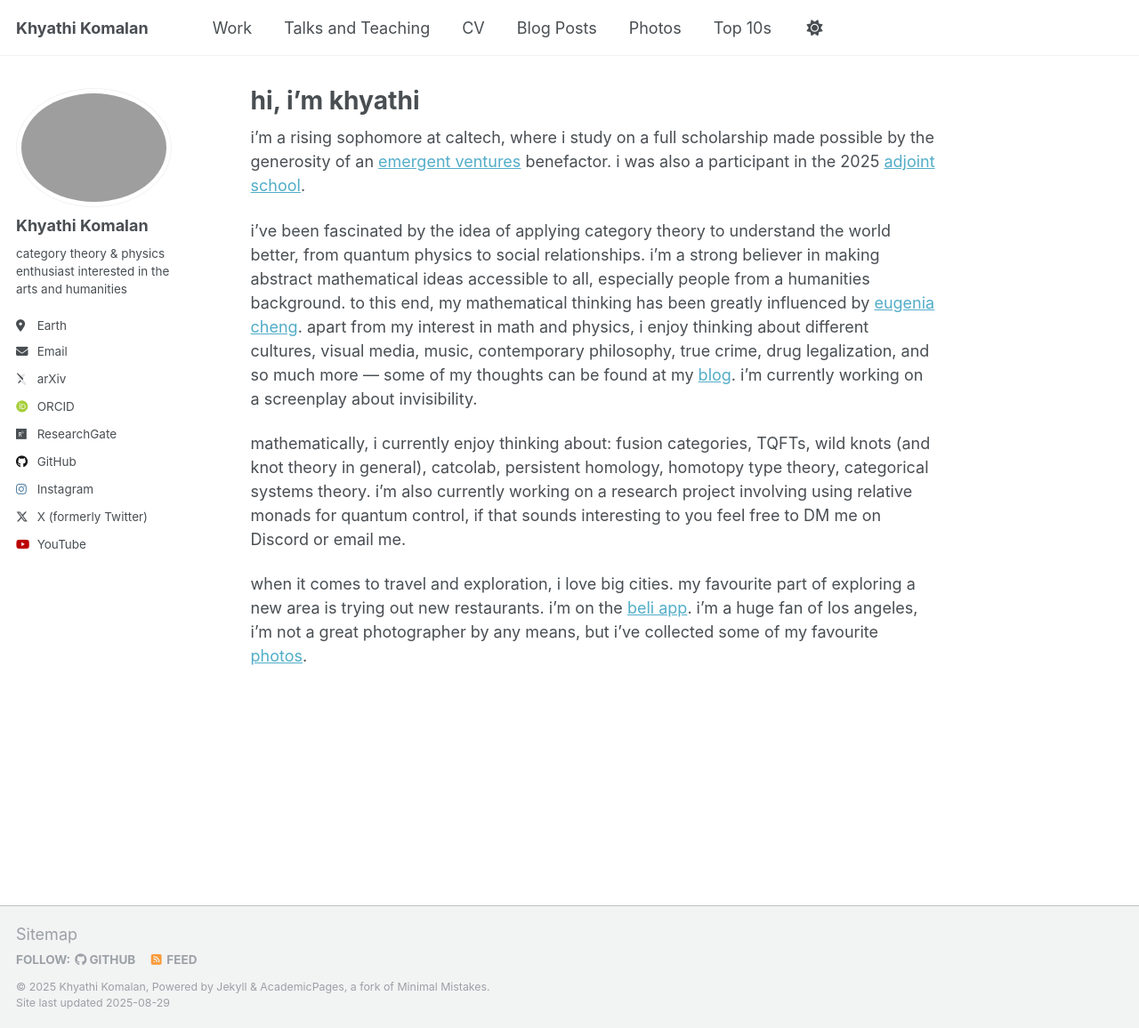
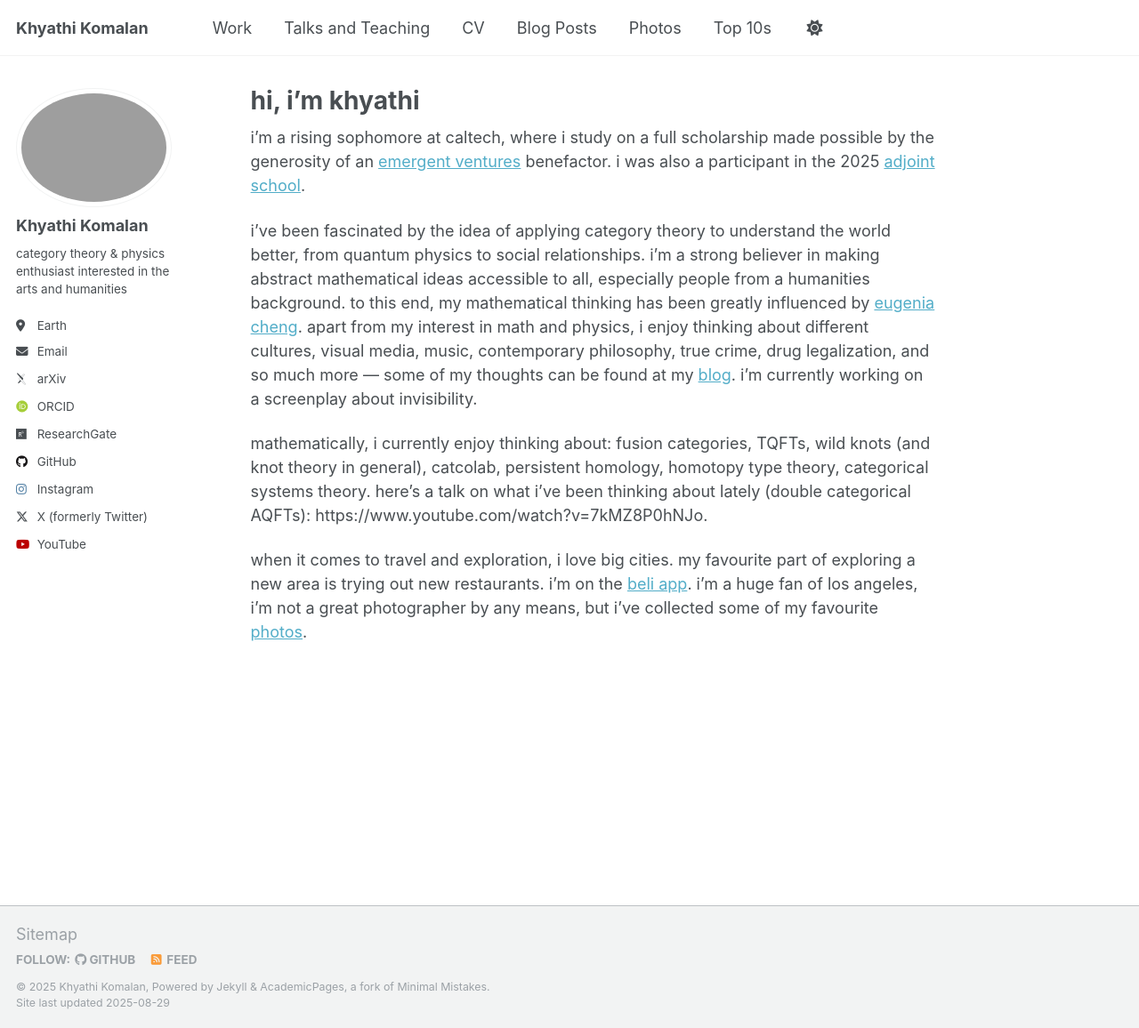
Before and after one commit to khyathikomalan/khyathikomalan.github.io, a Jekyll site: the page built from _pages/about.md, in a window 1280 px wide and 1156 px high. Shown: the whole window at 89% size. Built offline with Jekyll 4.4.1, drawn with Linux system fonts in a browser that asks for light colours; some web fonts are replaced.

Commit message:
Update about.md

```diff
--- a/_pages/about.md
+++ b/_pages/about.md
@@ -11,6 +11,6 @@
 
 i've been fascinated by the idea of applying category theory to understand the world better, from quantum physics to social relationships. i'm a strong believer in making abstract mathematical ideas accessible to all, especially people from a humanities background. to this end, my mathematical thinking has been greatly influenced by [eugenia cheng](https://eugeniacheng.com/). apart from my interest in math and physics, i enjoy thinking about different cultures, visual media, music, contemporary philosophy, true crime, drug legalization, and so much more — some of my thoughts can be found at my [blog](https://khyathikomalan.github.io/year-archive/). i'm currently working on a screenplay about invisibility.
 
-mathematically, i currently enjoy thinking about: fusion categories, TQFTs, wild knots (and knot theory in general), catcolab, persistent homology, homotopy type theory, categorical systems theory. i'm also currently working on a research project involving using relative monads for quantum control, if that sounds interesting to you feel free to DM me on Discord or email me.
+mathematically, i currently enjoy thinking about: fusion categories, TQFTs, wild knots (and knot theory in general), catcolab, persistent homology, homotopy type theory, categorical systems theory. here's a talk on what i've been thinking about lately (double categorical AQFTs): https://www.youtube.com/watch?v=7kMZ8P0hNJo.
 
 when it comes to travel and exploration, i love big cities. my favourite part of exploring a new area is trying out new restaurants. i'm on the [beli app](https://beliapp.co/app/khyathik). i'm a huge fan of los angeles, i'm not a great photographer by any means, but i've collected some of my favourite [photos](https://khyathikomalan.github.io/portfolio/).
```
